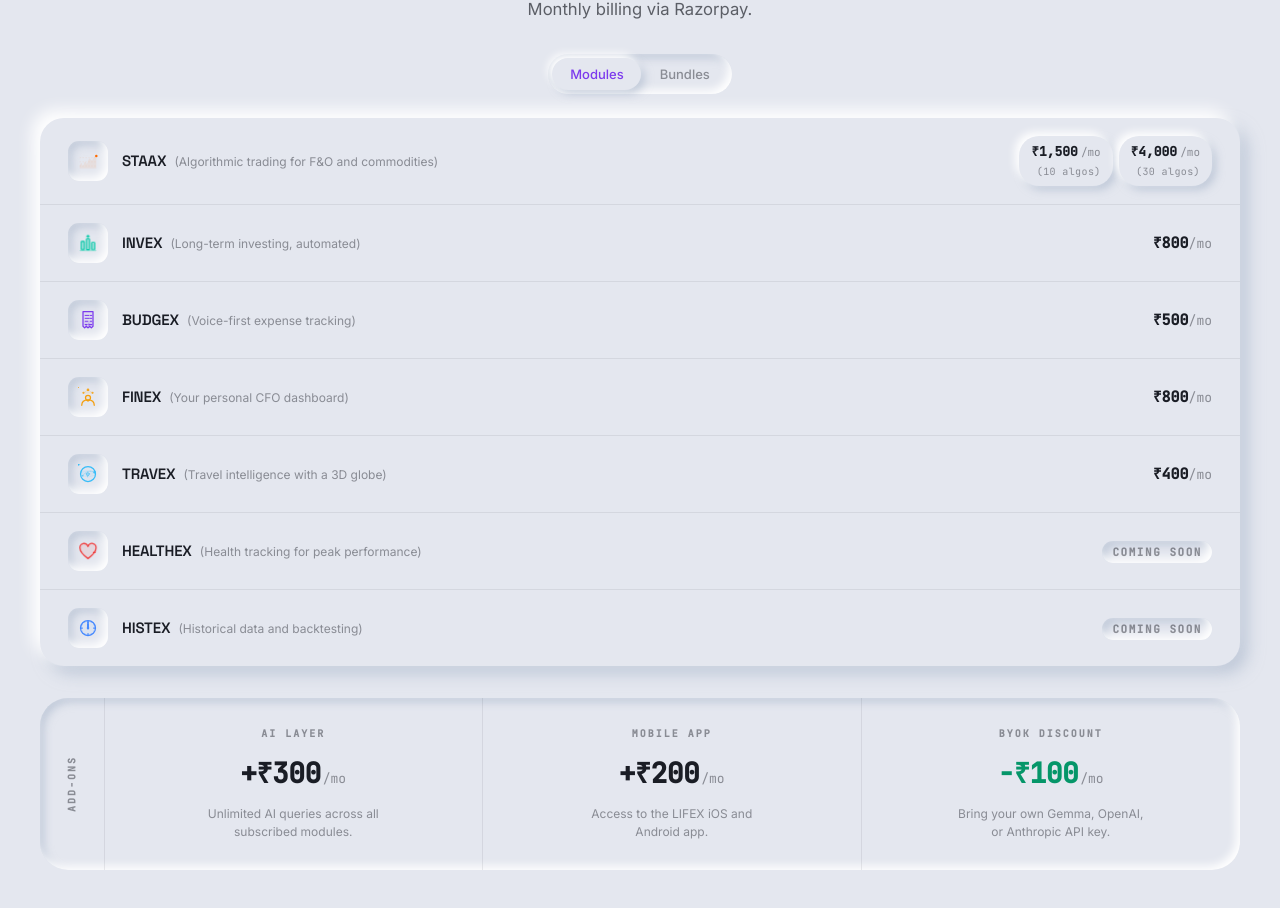
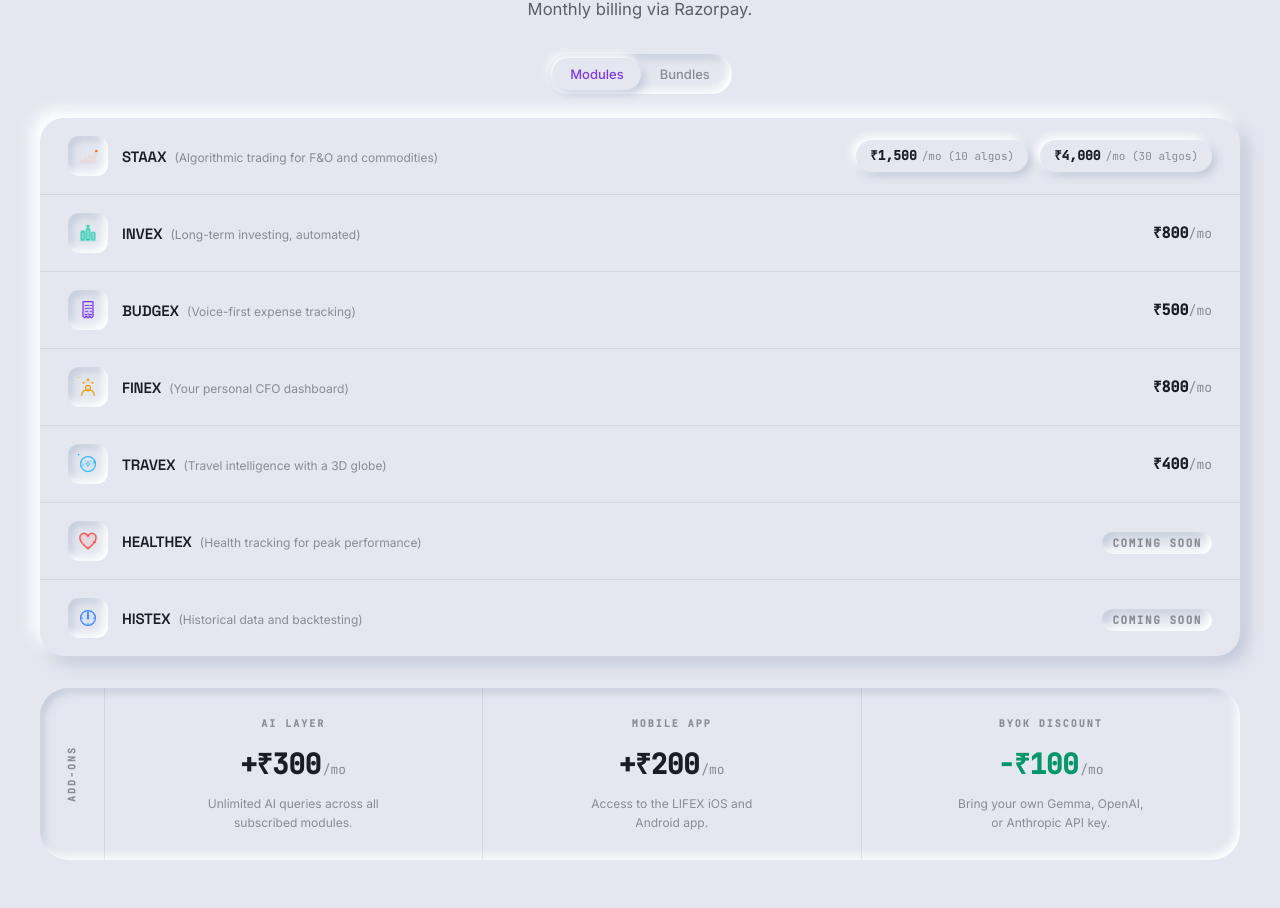
Before and after one commit to theboringtrader14/lifex-landing, a React (Vite) app: page / in a window 1280 px wide. Shown: the part 2712-3620 px from the top of the page. Built offline with nearby package versions, Linux system fonts and the light colour scheme.

Commit message:
fix(pricing): STAAX chips single row with algos inline, more gap between chips

```diff
--- a/src/components/PricingSection.tsx
+++ b/src/components/PricingSection.tsx
@@ -288,7 +288,7 @@
                 </span>
               ) : mp.moduleId === 'staax' ? (
                 /* STAAX — two plan chips */
-                <div style={{ display: 'flex', gap: 6 }}>
+                <div style={{ display: 'flex', gap: 12 }}>
                   {[
                     { price: 1500, desc: '10 algos' },
                     { price: 4000, desc: '30 algos' },
@@ -296,24 +296,20 @@
                     <div
                       key={plan.price}
                       style={{
-                        padding: '6px 12px',
+                        padding: '6px 14px',
                         borderRadius: 'var(--radius-md)',
                         background: 'var(--bg)',
                         boxShadow: 'var(--neu-raised-sm)',
                         display: 'flex',
-                        flexDirection: 'column',
-                        alignItems: 'flex-end',
-                        gap: 2,
+                        alignItems: 'baseline',
+                        gap: 5,
                       }}
                     >
-                      <div style={{ display: 'flex', alignItems: 'baseline', gap: 3 }}>
-                        <span style={{ fontFamily: 'var(--font-mono)', fontSize: 13, fontWeight: 700, color: 'var(--text)' }}>
-                          ₹{plan.price.toLocaleString('en-IN')}
-                        </span>
-                        <span style={{ fontFamily: 'var(--font-mono)', fontSize: 11, color: 'var(--text-mute)', fontWeight: 400 }}>/mo</span>
-                      </div>
-                      <span style={{ fontFamily: 'var(--font-mono)', fontSize: 10, color: 'var(--text-mute)', letterSpacing: '0.04em' }}>
-                        ({plan.desc})
+                      <span style={{ fontFamily: 'var(--font-mono)', fontSize: 13, fontWeight: 700, color: 'var(--text)' }}>
+                        ₹{plan.price.toLocaleString('en-IN')}
+                      </span>
+                      <span style={{ fontFamily: 'var(--font-mono)', fontSize: 11, color: 'var(--text-mute)', fontWeight: 400 }}>
+                        /mo ({plan.desc})
                       </span>
                     </div>
                   ))}
```
